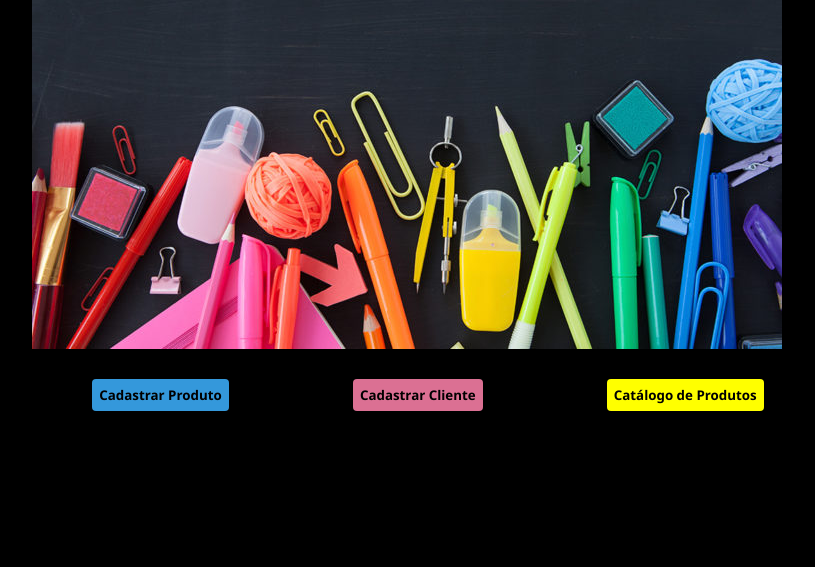
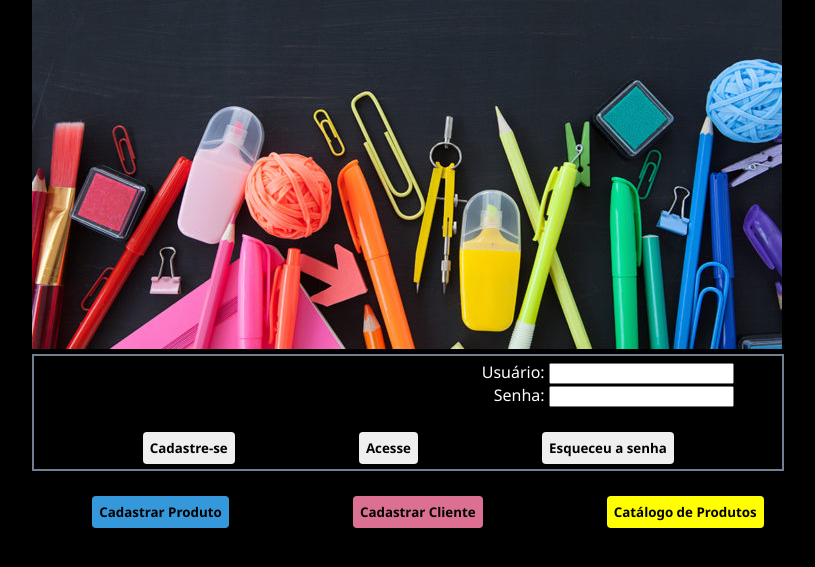
Before and after one commit to BarbaraPieri/Comex, a PHP site: page / in a window 1280 px wide. Shown: the part 97-664 px from the top of the page, without its empty margins (212-1027 px from the left). Run offline with PHP 8.4, Linux system fonts and the light colour scheme.

Commit message:
criando compras do cliente, autenticação de login e ajustes de css.

```diff
--- a/src/Style.css
+++ b/src/Style.css
@@ -37,6 +37,15 @@ body{
     top: 0px;
     width:100%
     }
+.login {
+    display: flex;
+    flex-direction: row;
+    text-align: end;
+    justify-content: space-evenly;
+    border: solid 2px slategray;
+    padding: 5px;
+    width: 738px;
+}
 
 .main.menu{
     display: flex;
@@ -90,7 +99,7 @@ input[type="submit" i] {
     box-sizing: border-box;
     font-family: 'Segoe UI', Tahoma, Geneva, Verdana, sans-serif;
     font-weight: 800;
-    background-color: palevioletred;
+    background-color:aqua;
     color: buttontext;
     white-space: pre;
     padding-block: 5px;
--- a/src/form_cadastro_cliente.html
+++ b/src/form_cadastro_cliente.html
@@ -27,7 +27,7 @@
         <input type="submit" value="Cadastrar Cliente">
     </form>
 
-    <button onclick="window.location.href='index.html'"class="pink">Voltar à Página Inicial</button>
+    <button onclick="window.location.href='index.php'"class="pink">Voltar à Página Inicial</button>
 
 
 </body>
--- a/src/form_cadastro_produto.html
+++ b/src/form_cadastro_produto.html
@@ -27,7 +27,7 @@
 
         </form>
 
-        <button onclick="window.location.href='index.html'"class="blue">Voltar à Página Inicial</button>
+        <button onclick="window.location.href='index.php'"class="blue">Voltar à Página Inicial</button>
 
     </main>
 </body>
--- a/src/index.html
+++ /dev/null
@@ -1,27 +0,0 @@
-<!DOCTYPE html>
-<html lang="en">
-<head>
-    <meta charset="UTF-8">
-    <meta name="viewport" content="width=device-width, initial-scale=1.0">
-    <title>Página Inicial</title>
-    <link rel="stylesheet" href="Style.css">
-</head>
-<body>
-    <header>
-        <h1 class="titulo">Bem-vindo à Papelaria Criativa</h1>
-    </header>
-
-    <main class="apresentacao">
-        <section class="imagem">
-            <img class="imagem_de_apresentacao" src="imagens/capa.jpg" alt="Papelariai">
-        </section>
-
-            <section class="menu">
-                <button onclick="window.location.href='form_cadastro_produto.html'"class="blue">Cadastrar Produto</button>
-                <button onclick="window.location.href='form_cadastro_cliente.html'"class="pink">Cadastrar Cliente</button>
-                <button onclick="window.location.href='lista_produtos.php'"class="yellow">Catálogo de Produtos</button>
-            </section>
-
-    </main>
-</body>
-</html>
--- /dev/null
+++ b/src/index.php
@@ -0,0 +1,41 @@
+<!DOCTYPE html>
+<html lang="en">
+<head>
+    <meta charset="UTF-8">
+    <meta name="viewport" content="width=device-width, initial-scale=1.0">
+    <title>Página Inicial</title>
+    <link rel="stylesheet" href="Style.css">
+</head>
+<body>
+    <header>
+        <h1 class="titulo">Bem-vindo à Papelaria Criativa</h1>
+    </header>
+
+    <main class="apresentacao">
+        <section class="imagem">
+            <img class="imagem_de_apresentacao" src="imagens/capa.jpg" alt="Papelaria">
+        </section>
+
+        <section class="conteudo">
+            <div class="login">
+                <form action="login.php" method="post">
+                <label for="username">Usuário:</label>
+                <input type="text" name="username" required>
+                <br>
+                <label for="password">Senha:</label>
+                <input type="password" name="password" required>
+                <br>
+                <button type="submit">Cadastre-se</button>
+                <button type="submit">Acesse</button>
+                <button type="submit">Esqueceu a senha</button>
+            </form>
+            </div>
+            <div class="botoes">
+                <button onclick="window.location.href='form_cadastro_produto.html'" class="blue">Cadastrar Produto</button>
+                <button onclick="window.location.href='form_cadastro_cliente.html'" class="pink">Cadastrar Cliente</button>
+                <button onclick="window.location.href='lista_produtos.php'" class="yellow">Catálogo de Produtos</button>
+            </div>
+        </section>
+    </main>
+</body>
+</html>
--- a/src/lista_produtos.php
+++ b/src/lista_produtos.php
@@ -35,6 +35,6 @@
         $pdo = null;
     }
     ?>
-    <button onclick="window.location.href='index.html'"class="blue">Voltar à Página Inicial</button>
+     <button onclick="window.location.href='index.php'"class="yellow">Voltar à Página Inicial</button>
 </body>
 </html>
```
Also changed, not shown: src/login.php (added, +33 -0 lines), src/logout.php (added, +10 -0 lines).
